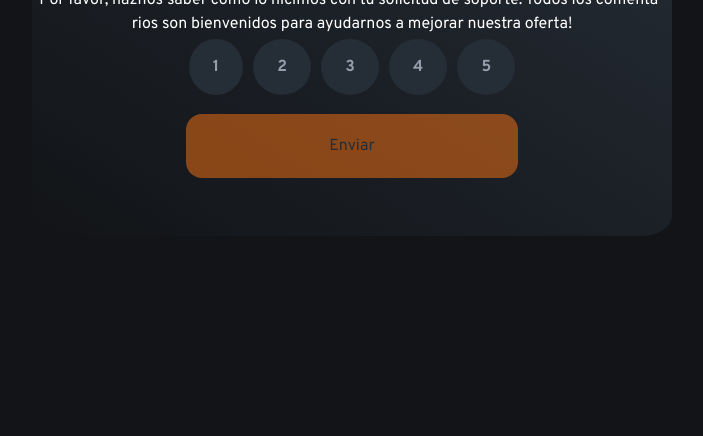
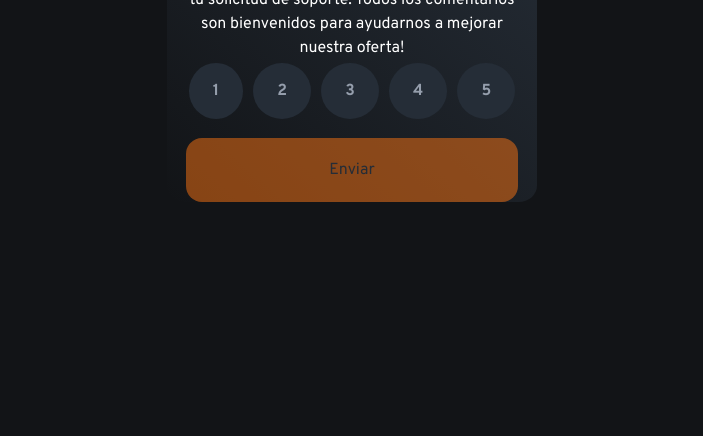
Before and after one commit to Ematius/Examen01, a website: page index.html in a window 1280 px wide. Shown: the part 364-800 px from the top of the page, without its empty margins (288-991 px from the left). Drawn offline with Linux system fonts and the light colour scheme.

Commit message:
fixed styles.css

```diff
--- a/styles.css
+++ b/styles.css
@@ -32,8 +32,8 @@ body{
     justify-content: center;
     text-align: center;
     color: var(--white);
-    height: 50vh;
-    width: 50vw;
+    width: 370px;
+    margin: auto;
     background: linear-gradient(to top right, var(--very-dark-blue), var(--dark-blue));
     border-radius: 5%;
     h1{
```
